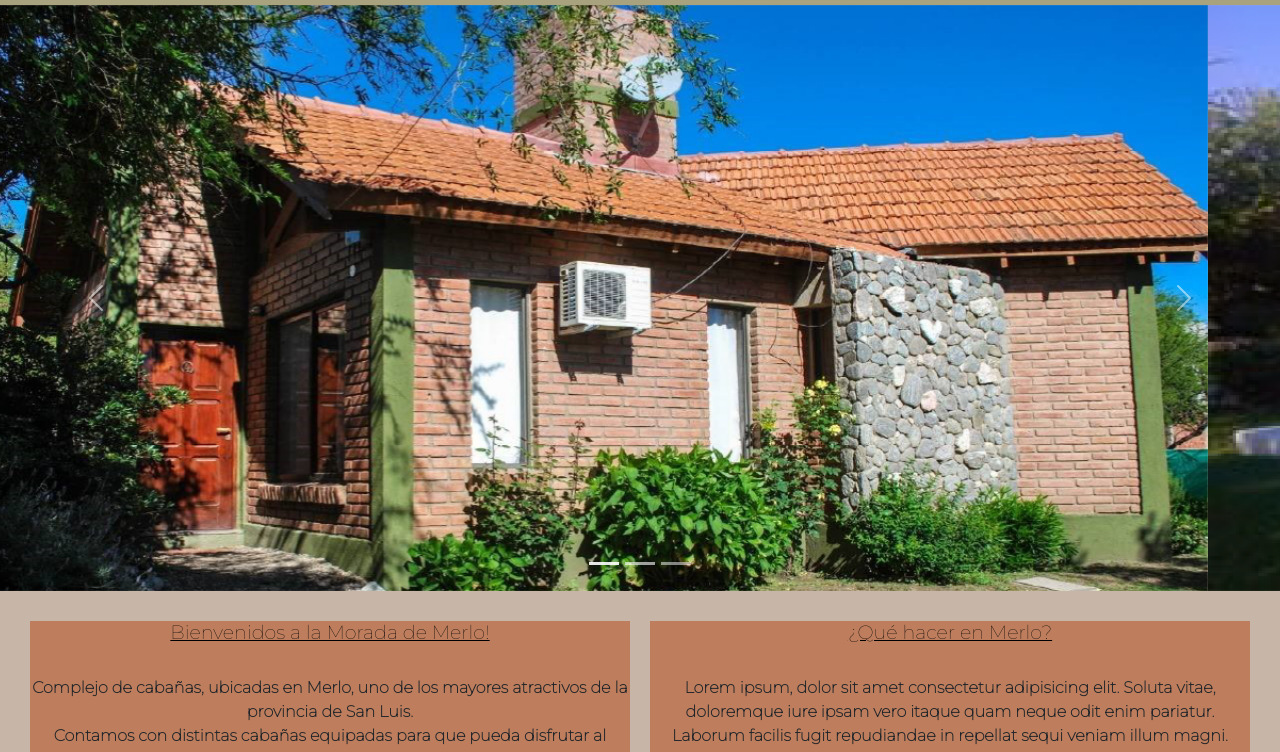
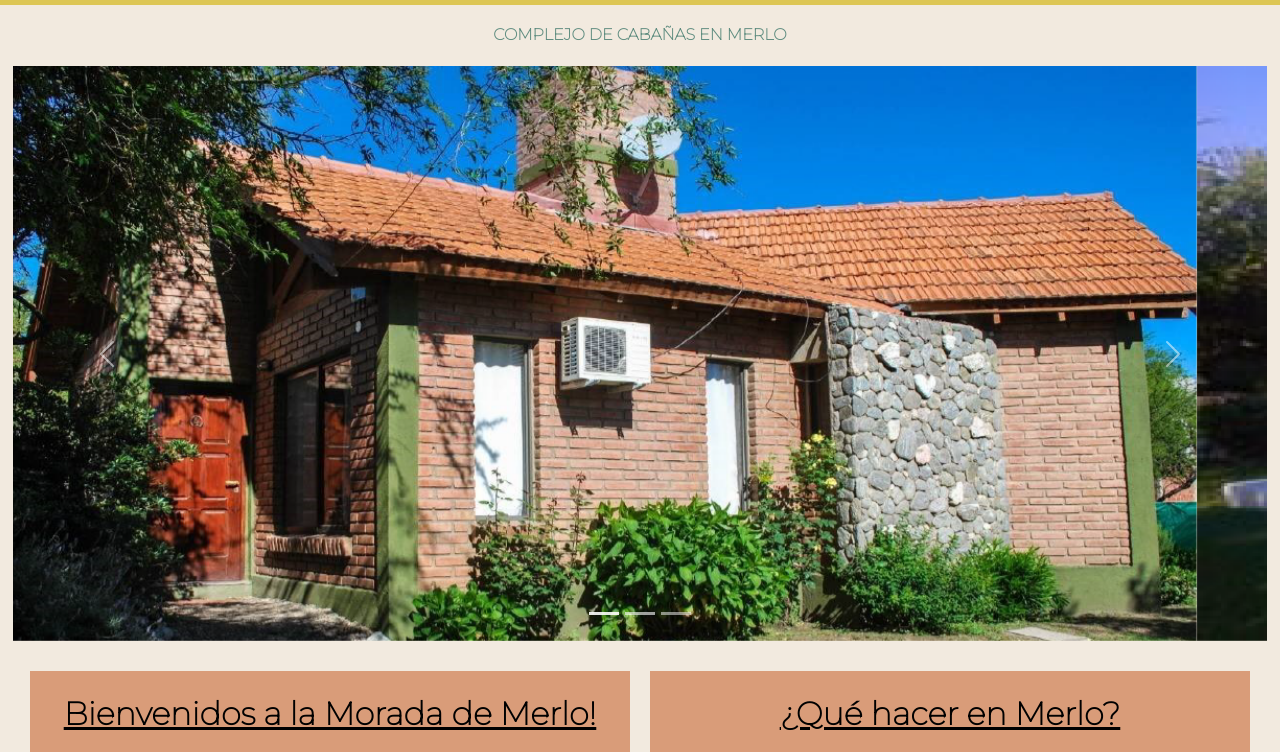
Before and after one commit to ailennalvarez/proyectoFinalCoder, a website: page index.html in a window 1280 px wide. Shown: the part 105-857 px from the top of the page. Drawn offline with Linux system fonts and the light colour scheme.

Commit message:
Modifique paleta de colores

```diff
--- a/index.html
+++ b/index.html
@@ -36,6 +36,7 @@
                 </div>
             </div>
         </nav>
+        <h1>Complejo de cabañas en Merlo</h1>
     </header>
 
     <section class="carrousel">
@@ -96,27 +97,7 @@
             <article>
                 <h3>¿Porqué elegirnos? </h3>
                 <br>
-             <!--   <table border="1" class="tabla1">
-                    <tr class="tabla1__elemento">
-                        <th>Cabañas</th>
-                        <th>Servicios Incluidos</th>
-                    </tr>
 
-                    <tr class="tabla1__elemento">
-                        <td>Wifi gratis</td>
-                        <td>Cocina totalmente equipada</td>
-                    </tr>
-
-                    <tr class="tabla1__elemento">
-                        <td>Estacionamiento cubierto</td>
-                        <td>Aire acondicionado frio/calor </td>
-                    </tr>
-
-                    <tr class="tabla1__elemento">
-                        <td> 2 piletas </td>
-                        <td> Servicio de directv<td>
-                    </tr>
-                </table> -->
                 <table class="table table-bordered border-dark tabla1">
                   <thead>
                     <tr>
--- a/scss/_formulario.scss
+++ b/scss/_formulario.scss
@@ -4,11 +4,14 @@
     display:flex;
     flex-flow: column wrap;
     justify-content: center;
-    align-content:center;
+    align-content:right;
     border: solid 1px black;
-    margin:5%;
+    margin:1%;
+    background-color: #d99c79;
+    font-weight: bold;
+    font-size: 15px;
     .campos{
-        margin: 5px;
+        margin: 4px;
         flex-basis: 300px;
     }
 }
--- a/scss/_grilla.scss
+++ b/scss/_grilla.scss
@@ -1,4 +1,4 @@
-$bggrid:#be7e5d;
+$bggrid:#d99c79;
 
 @mixin grill($grid){
     grid-area:$grid;
@@ -7,6 +7,7 @@ $bggrid:#be7e5d;
     p{
         color: black;
         text-align: center;
+        font-weight: bold;
     }
 
 }
--- a/scss/_header.scss
+++ b/scss/_header.scss
@@ -1,6 +1,6 @@
 header{
     .mimenu{
-        background-color:#a8a27f;
+        background-color:#ddc654;
         .mimenu__tituloP{
             text-transform: uppercase;
             padding: 1%;
@@ -18,7 +18,7 @@ header{
 }
 
 .miFooter{
-    background-color: #a8a27f;
+    background-color:#ddc654;
     color: black;
     font-weight: bold;
     .miFooter__tituloP{
@@ -28,3 +28,13 @@ header{
         font-size:150%;
     }
 }
+
+h1{
+    color: #5e8c7f;
+    text-align: center;
+    text-transform: uppercase;
+    font-size: xx-large;
+    font-weight:bold;
+    margin: 10px;
+    padding: 10px;
+}
--- a/scss/_imagenes.scss
+++ b/scss/_imagenes.scss
@@ -30,3 +30,9 @@ main{
     transition: all 2s ease;
 
 }
+
+.carrousel{
+    margin:1%;
+    width:98%;
+    height:5%;
+}
--- a/scss/_section.scss
+++ b/scss/_section.scss
@@ -1,11 +1,11 @@
 @mixin cajas($order){
-    background-color:#be7e5d;
+    background-color:#d99c79;
     order:$order;
     flex-grow: 1;
     font-weight:bold;
     font-size: medium;
     text-align: center;
-
+    color:black;
 }
 
 
@@ -48,7 +48,7 @@
 }
 
 .ubicacion{
-    background-color: rgb(204, 191, 172);
+
     width:100%;
     padding: 10px;
     .ubicacion__gma{
--- a/scss/estilo.scss
+++ b/scss/estilo.scss
@@ -13,12 +13,14 @@
     box-sizing: border-box;
 }
 body{
-    background-color:#c7b6a7;
+    background-color:#f2eadf;
     font-family: 'Montserrat', sans-serif;
 }
 h3{
-    color: black;
-    font-size: larger;
+    color:black;
+    font-size:xx-large;
     text-align: center;
     text-decoration: underline;
+    font-weight: bold;
+    margin-top: 4%;
 }
```
Also changed, not shown: package.json (+11 -3 lines), css/estilo.css.
